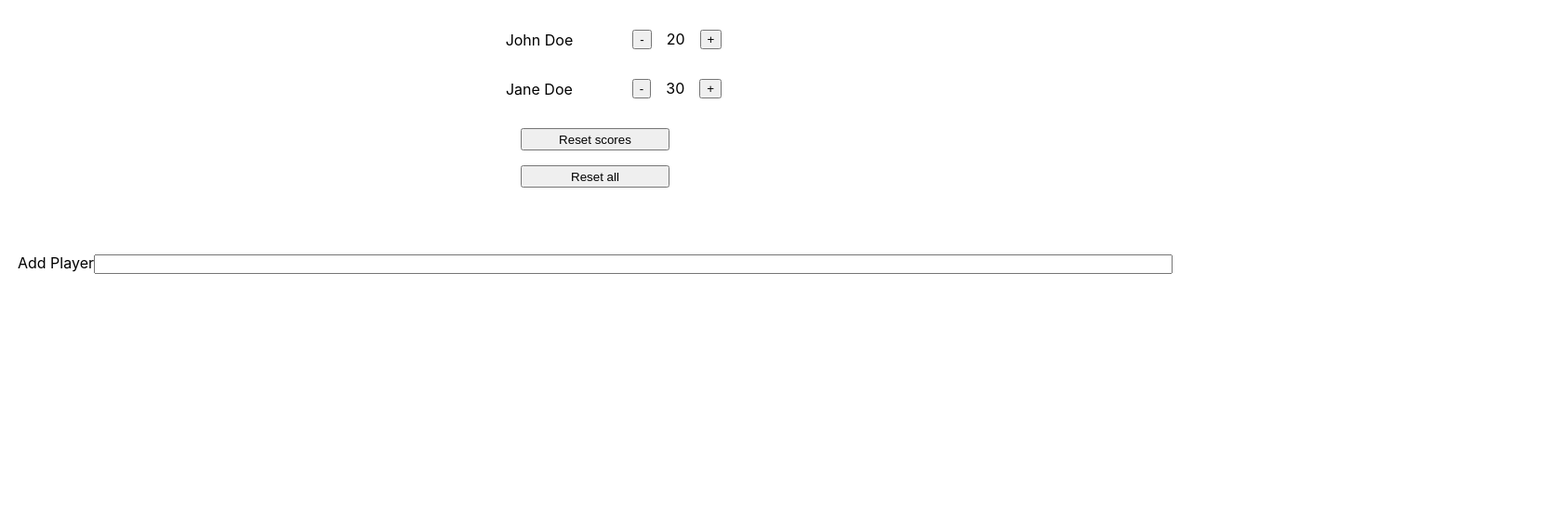
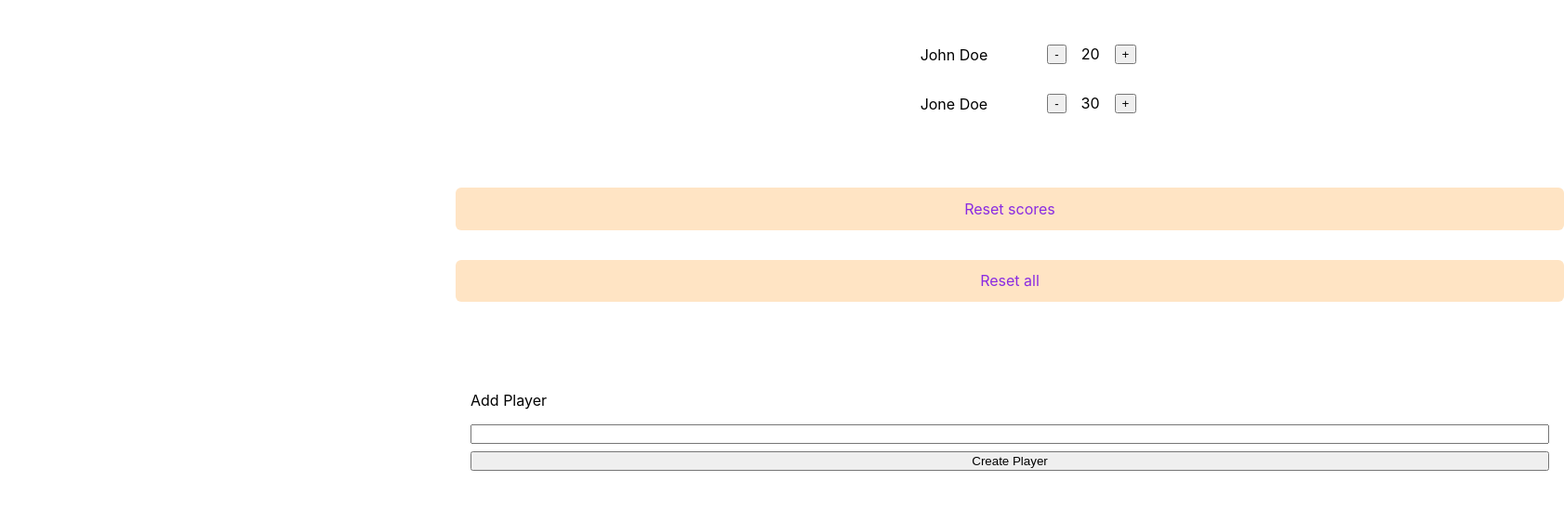
Before and after one commit to Huimin66/scorekeeper, a React (Create React App) app: page / in a window 1280 px wide. Shown: the top 546 px of the page at 93% size, 1682 px wide, since content can reach past the window. Built offline with nearby package versions, Linux system fonts and the light colour scheme.

Commit message:
Work on more elements

```diff
--- a/src/App.css
+++ b/src/App.css
@@ -1,38 +1,7 @@
 .App {
-  text-align: center;
+  display: grid;
+  gap: 2rem;
+  /*   max-width: 300px; */
+  width: 300px;
+  margin: 0 auto;
 }
-
-.App-logo {
-  height: 40vmin;
-  pointer-events: none;
-}
-
-@media (prefers-reduced-motion: no-preference) {
-  .App-logo {
-    animation: App-logo-spin infinite 20s linear;
-  }
-}
-
-.App-header {
-  background-color: #282c34;
-  min-height: 100vh;
-  display: flex;
-  flex-direction: column;
-  align-items: center;
-  justify-content: center;
-  font-size: calc(10px + 2vmin);
-  color: white;
-}
-
-.App-link {
-  color: #61dafb;
-}
-
-@keyframes App-logo-spin {
-  from {
-    transform: rotate(0deg);
-  }
-  to {
-    transform: rotate(360deg);
-  }
-}
--- a/src/App.js
+++ b/src/App.js
@@ -1,15 +1,17 @@
 import "./App.css";
-import Button from "./components/Reset/Button.js";
+import Button from "./components/Button/Button.js";
 import Player from "./components/Player/Player.js";
 import PlayerForm from "./components/PlayerForm/PlayerForm";
+import { players } from "./playerData.js";
 
 function App() {
   return (
     <div className="App">
       {/* eslint-disable-next-line */}
       <ul role="list">
-        <Player name="John Doe" score={20} />
-        <Player name="Jane Doe" score={30} />
+        {players.map((player) => {
+          return <Player name={player.name} score={player.score} />;
+        })}
       </ul>
 
       <Button text="Reset scores" />
--- /dev/null
+++ b/src/components/Button/Button.css
@@ -0,0 +1,8 @@
+.ResetButton {
+  color: blueviolet;
+  background-color: bisque;
+  border: none;
+  border-radius: 6px;
+  padding: 0.8rem;
+  font: inherit;
+}
--- a/src/components/Player/Player.css
+++ b/src/components/Player/Player.css
@@ -1,6 +1,5 @@
 .PlayerContainer {
   list-style: none;
-  width: 100%;
   margin: 2rem auto;
   display: flex;
   justify-content: center;
--- a/src/components/PlayerForm/PlayerForm.css
+++ b/src/components/PlayerForm/PlayerForm.css
@@ -1,5 +1,7 @@
 .PlayerForm {
+  display: grid;
   margin: 4rem 1rem;
+  gap: 0.5rem;
 }
 
 .Label {
--- a/src/components/PlayerForm/PlayerForm.js
+++ b/src/components/PlayerForm/PlayerForm.js
@@ -11,6 +11,7 @@ export default function PlayerForm() {
         className="InputPlayerName"
         aria-label="Player name"
       ></input>
+      <button>Create Player</button>
     </form>
   );
 }
--- a/src/components/Reset/Button.css
+++ /dev/null
@@ -1,6 +0,0 @@
-.ResetButton {
-  display: block;
-  width: 10rem;
-  height: 1.5rem;
-  margin: 1rem auto;
-}
--- /dev/null
+++ b/src/playerData.js
@@ -0,0 +1,10 @@
+export const players = [
+  {
+    name: "John Doe",
+    score: 20,
+  },
+  {
+    name: "Jone Doe",
+    score: 30,
+  },
+];
```
Also changed, not shown: src/components/Button/Button.js (renamed from src/components/Reset/Button.js).
